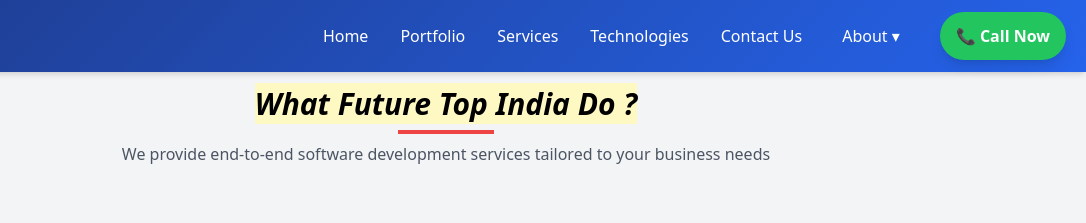
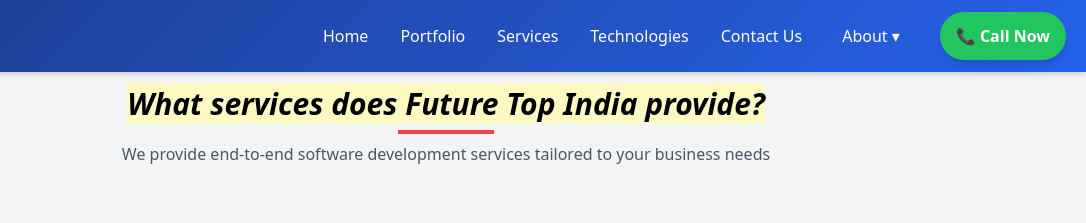
Before and after one commit to futuretopindia/futuretopindia, a plain HTML site: page service.html in a window 1280 px wide. Shown: the top 223 px of the page, 194-1280 px from the left. Drawn offline with nearby package versions, Linux system fonts and the light colour scheme.

Commit message:
Update service.html

```diff
--- a/service.html
+++ b/service.html
@@ -323,7 +323,7 @@
     <!-- Services Section -->
      <section id="services" class="py-16 pt-20 px-4 bg-gray-100">
         <div class="container mx-auto">
-            <h2 class="text-3xl font-bold text-center mb-2"> <i class="inline bg-yellow-100">What Future Top India Do ? </i></h2>
+            <h2 class="text-3xl font-bold text-center mb-2"> <i class="inline bg-yellow-100">What services does Future Top India provide?</i></h2>
 			<div class="w-24 h-1 bg-red-500 mx-auto mb-2"></div>
                <p class="text-center text-gray-600 mb-12 max-w-2xl mx-auto">
                              We provide end-to-end software development services tailored to your business needs
```
